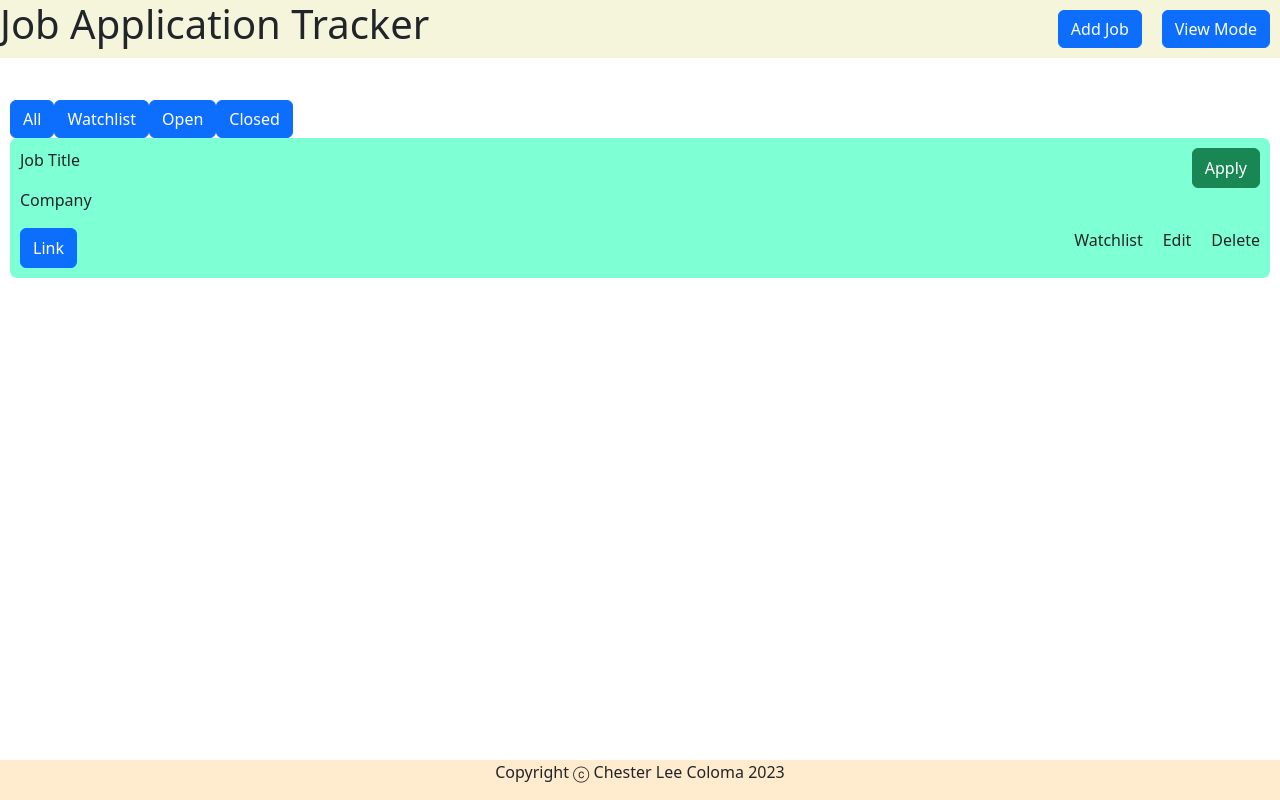
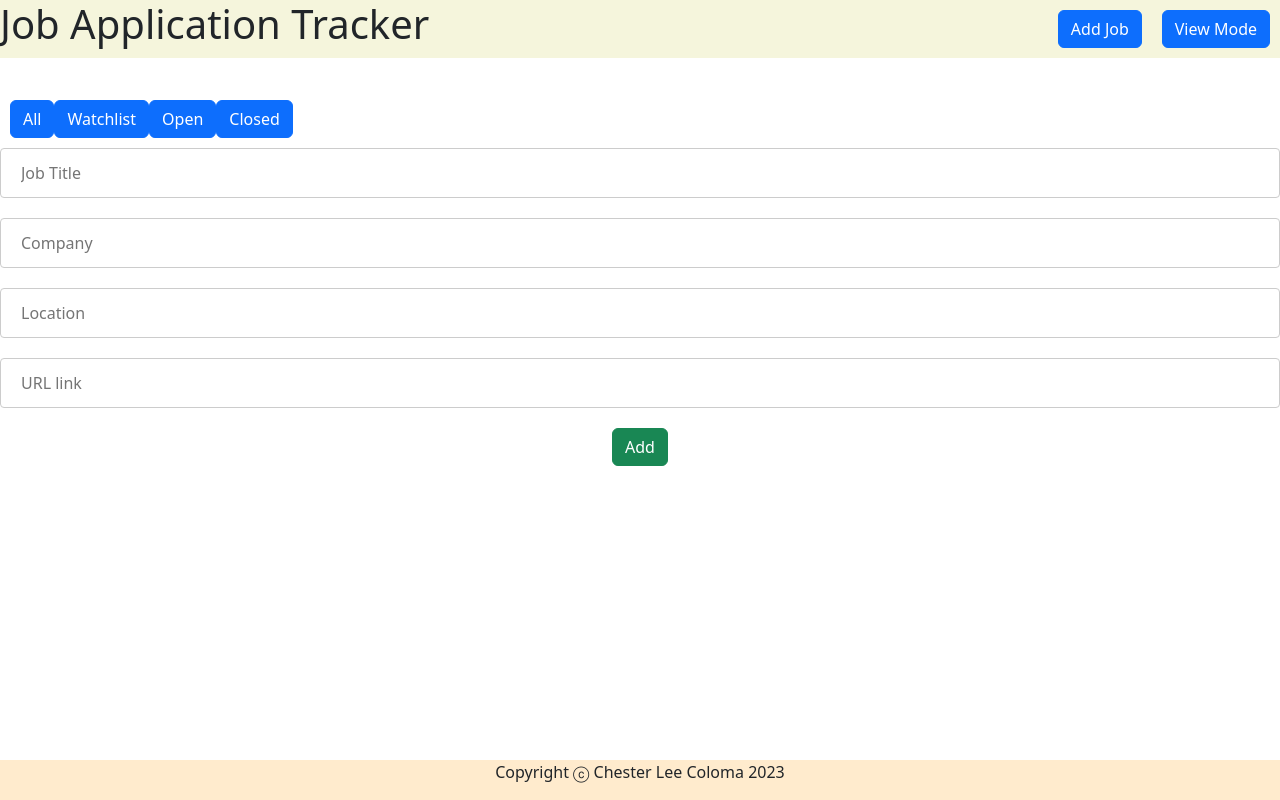
Before and after one commit to cleecoloma/Projects, a React (Create React App) app in the folder application-tracker/: page / in a window 1280 px wide. Built offline with nearby package versions, Linux system fonts and the light colour scheme.

Commit message:
fixed footer to stay at bottom

```diff
--- a/application-tracker/public/styles.css
+++ b/application-tracker/public/styles.css
@@ -31,12 +31,20 @@ header div {
     margin: 10px;;
 }
 
-footer {
+
+#footer {
+    position: fixed;
     background-color:blanchedalmond;
-    bottom: 0;
-    position: absolute;
     text-align: center;
     width: 100%;
+    height: 2.5rem;
+    bottom: 0;
+}
+
+.content {
+    position: relative;
+    padding-bottom: 2.5rem;
+    min-height: 100%;
 }
 
 .job {
@@ -73,14 +81,13 @@ footer {
 .add-job-button {
     display: flex;
     justify-content: center;
-    margin-top: 10px;
 }
 
 form input {
     display: inline-block;
     width: 100%;
     padding: 12px 20px;
-    margin: 8px 0;
+    margin: 10px 0;
     border: 1px solid #ccc;
     border-radius: 4px;
 }
--- a/application-tracker/src/components/App.jsx
+++ b/application-tracker/src/components/App.jsx
@@ -1,16 +1,48 @@
-import React from "react";
+import React, { useState } from "react";
 import Header from "./Header";
 import Footer from "./Footer";
 import Job from "./Job";
-import AddJob from "./Modal";
+import Filter from "./Filter";
+import Form from "./Form";
 
 
 function App() {
+  const [jobs, setJobs] = useState([]);
+
+  function addJob(newJob) {
+    setJobs(prevJobs => {
+      return [...prevJobs, newJob];
+    });
+  }
+
+  function deleteJob(id) {
+    setJobs(prevJobs => {
+      return prevJobs.filter((jobList, index) => {
+        return index !== id;
+      });
+    });
+  }
+
   return (
     <div>
       <Header />
-      <Job />
-      <AddJob />
+      <div className="content">
+
+        <Filter />
+        <Form onAdd={addJob} />
+        {jobs.map((jobList, index) => {
+          return (
+            <Job
+              key={index}
+              id={index}
+              title={jobList.title}
+              company={jobList.company}
+              location={jobList.location}
+              link={jobList.link}
+            />
+          );
+        })}
+      </div>
       <Footer />
     </div>
   );
--- a/application-tracker/src/components/Footer.jsx
+++ b/application-tracker/src/components/Footer.jsx
@@ -3,7 +3,7 @@ import React from "react";
 function Footer() {
     const year = new Date().getFullYear();
     return (
-        <footer>
+        <footer id="footer">
             <p>Copyright ⓒ Chester Lee Coloma {year}</p>
         </footer>
     );
--- a/application-tracker/src/components/Form.jsx
+++ b/application-tracker/src/components/Form.jsx
@@ -1,6 +1,8 @@
 import React, { useState } from "react";
+import Button from "react-bootstrap/Button";
+import Job from "./Job";
 
-function Form() {
+function Form(props) {
     const [job, setJob] = useState({
         title: "",
         company: "",
@@ -19,13 +21,15 @@ function Form() {
         })
     }
 
-    function onAdd(event) {
+    function submitJob(event) {
+        props.onAdd(job);
         setJob({
             title: "",
             company: "",
             location: "",
             link: ""
         });
+        event.preventDefault();
     }
 
     return (
@@ -36,6 +40,9 @@ function Form() {
                 <input onChange={handleChange} type="text" name="location" placeholder="Location" value={job.location} required/>
                 <input onChange={handleChange} type="text" name="link" placeholder="URL link" value={job.link} required/>
             </form>
+            <div className="add-job-button">
+                <Button variant="success" onClick={submitJob}>Add</Button>
+            </div>
         </div>
     );
 }
--- a/application-tracker/src/components/Job.jsx
+++ b/application-tracker/src/components/Job.jsx
@@ -1,21 +1,22 @@
 import React from "react";
 import Filter from "./Filter";
 import Button from "react-bootstrap/Button";
+import Form from "./Form"
 
-function Job() {
+function Job(props) {
     return (
         <section>
-            <Filter />
             <div className="job">
                 <div className="job-top">
-                    <p>Job Title</p>
+                    <p>{props.title}</p>
                     <Button variant="success">Apply</Button>
                 </div>
                 <div>
-                    <p>Company</p>
+                    <p>{props.company}</p>
+                    <p>{props.location}</p>
                 </div>
                 <div className="job-bottom">
-                    <Button variant="primary">Link</Button>
+                    <Button variant="primary">{props.link}</Button>
                     <div className="job-bottom-icons">
                         <p className="icons">Watchlist</p>
                         <p className="icons">Edit</p>
--- a/application-tracker/src/components/Modal.jsx
+++ b/application-tracker/src/components/Modal.jsx
@@ -1,5 +1,4 @@
 import React from "react";
-import Button from "react-bootstrap/Button";
 import Modal from "react-bootstrap/Modal";
 import Form from "./Form";
 
@@ -21,10 +20,6 @@ function JobModal(props) {
         <Modal.Body>
             <Form />
         </Modal.Body>
-        <Modal.Footer>
-            <Button variant="success" onClick={props.onHide}>Add</Button>
-            <Button onClick={props.onHide}>Close</Button>
-        </Modal.Footer>
     </Modal>
   );
 }
```
Also changed, not shown: application-tracker/src/components/AddJob.jsx (deleted, +0 -10 lines).
